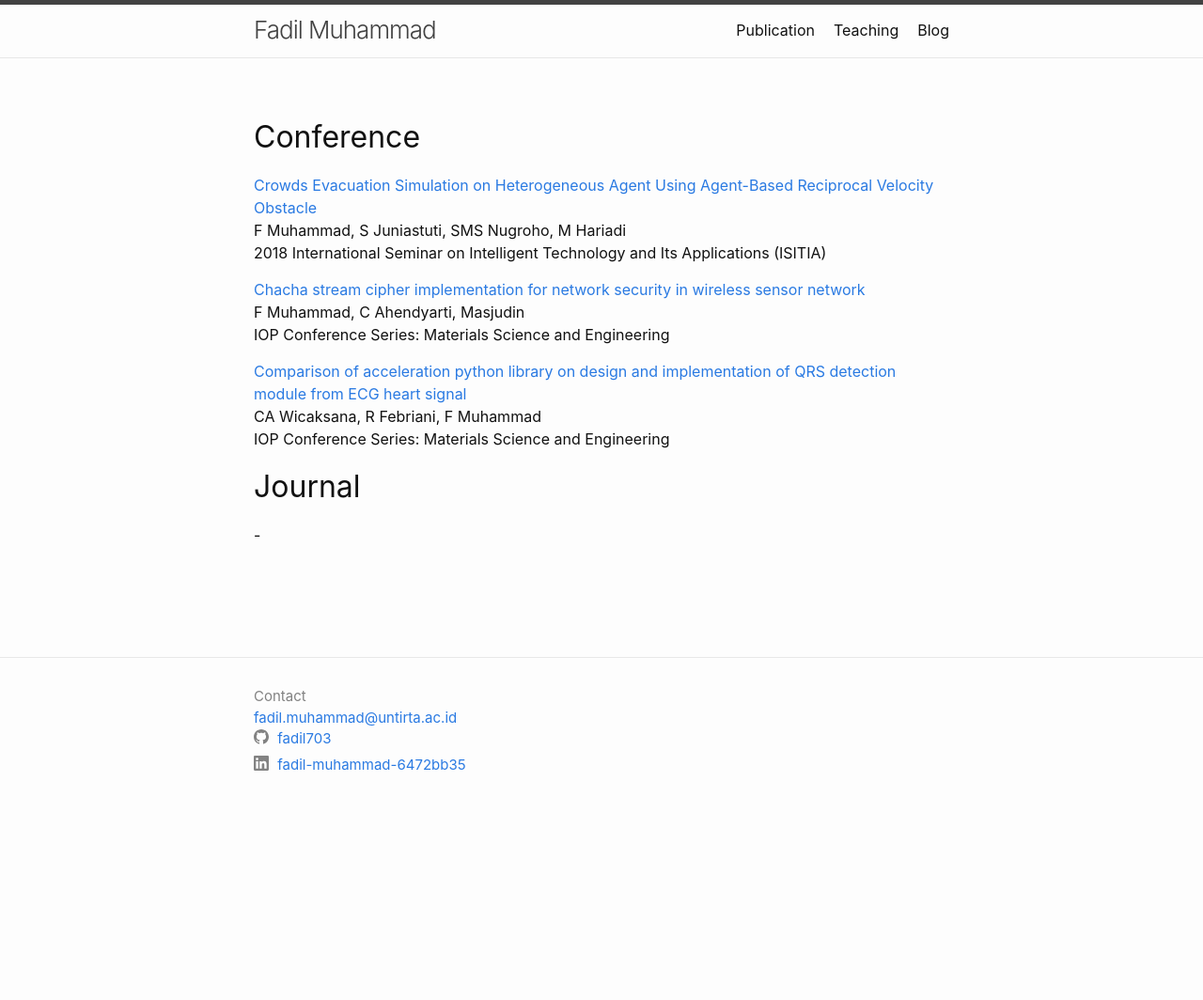
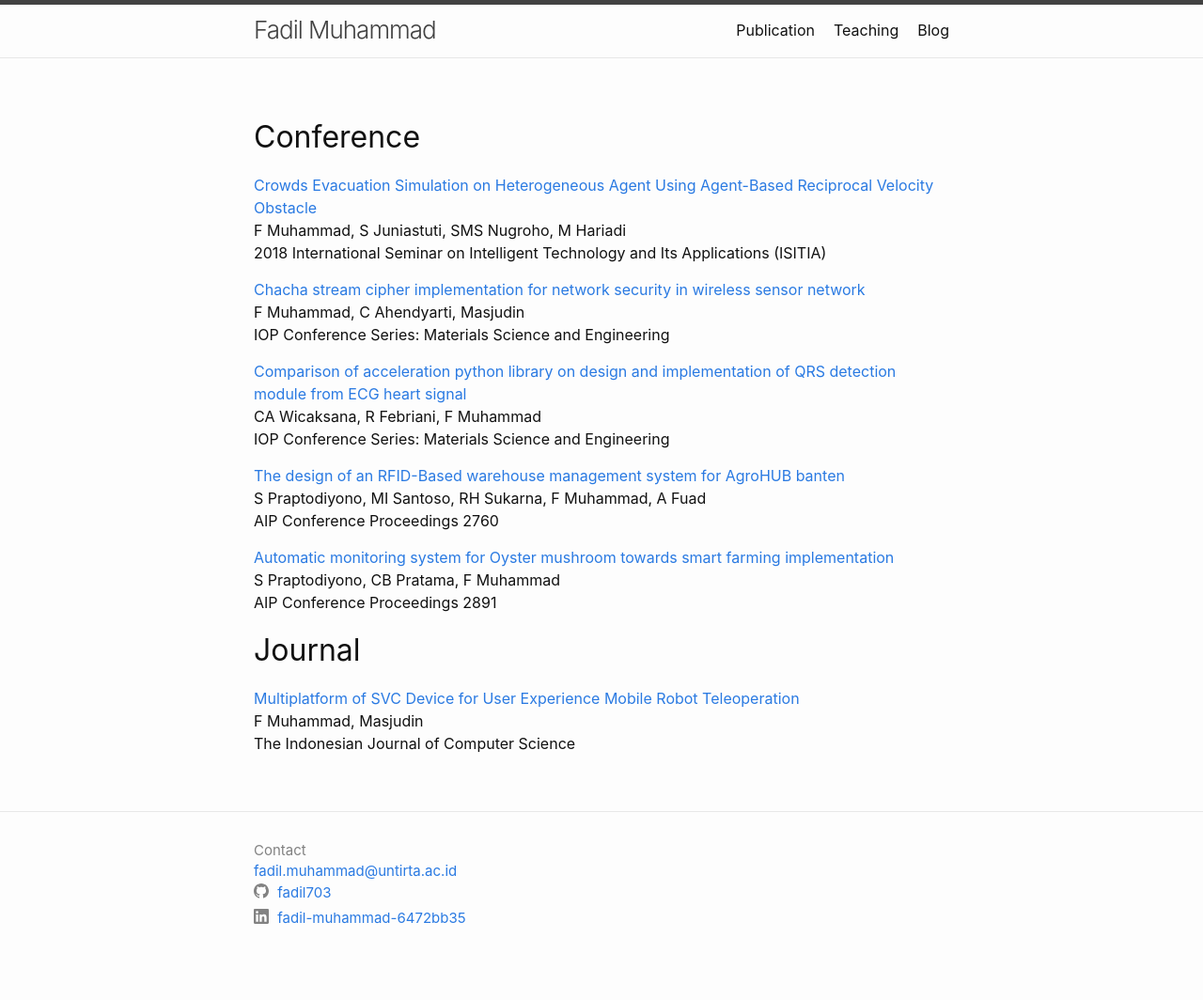
Before and after one commit to fadil703/fadil703.github.io, a Jekyll site: the page built from publication.md, in a window 1280 px wide. Shown: the whole page at 94% size. Built offline with Jekyll 4.4.1, drawn with Linux system fonts in a browser that asks for light colours; before the commit the page ends 900 px from its top, so only the background shows below that.

Commit message:
change research interest and add publication

```diff
--- a/index.markdown
+++ b/index.markdown
@@ -5,7 +5,7 @@
 layout: page
 ---
 # About me
-I am [Electrical Engineering](http://elektro.untirta.ac.id/) department member at [UNTIRTA](https://untirta.ac.id/).I received my master and bachelor degree in [Electrical Engineering](https://www.its.ac.id/telektro/) department at [ITS](https://www.its.ac.id/). My research interest including crowd simulation, agent navigation, computer networking and reinforcement learning.
+I am [Electrical Engineering](http://elektro.untirta.ac.id/) department member at [UNTIRTA](https://untirta.ac.id/).I received my master and bachelor degree in [Electrical Engineering](https://www.its.ac.id/telektro/) department at [ITS](https://www.its.ac.id/). My research interest including crowd simulation, agent navigation, networking, telerobotics and virtual reality.
 
 [Google Scholar id](https://scholar.google.co.id/citations?user=oSHs5EwAAAAJ&hl=en)
 
--- a/publication.md
+++ b/publication.md
@@ -17,5 +17,15 @@ IOP Conference Series: Materials Science and Engineering
 CA Wicaksana, R Febriani, F Muhammad <br />
 IOP Conference Series: Materials Science and Engineering
 
+[The design of an RFID-Based warehouse management system for AgroHUB banten](https://pubs.aip.org/aip/acp/article-abstract/2760/1/020009/2894017)<br />
+S Praptodiyono, MI Santoso, RH Sukarna, F Muhammad, A Fuad<br />
+AIP Conference Proceedings 2760
+
+[Automatic monitoring system for Oyster mushroom towards smart farming implementation](https://pubs.aip.org/aip/acp/article-abstract/2891/1/030004/3294968)<br />
+S Praptodiyono, CB Pratama, F Muhammad <br />
+AIP Conference Proceedings 2891
+
 ## Journal
--
+[Multiplatform of SVC Device for User Experience Mobile Robot Teleoperation](http://ijcs.net/ijcs/index.php/ijcs/article/view/3476) <br />
+F Muhammad, Masjudin <br />
+The Indonesian Journal of Computer Science
```
